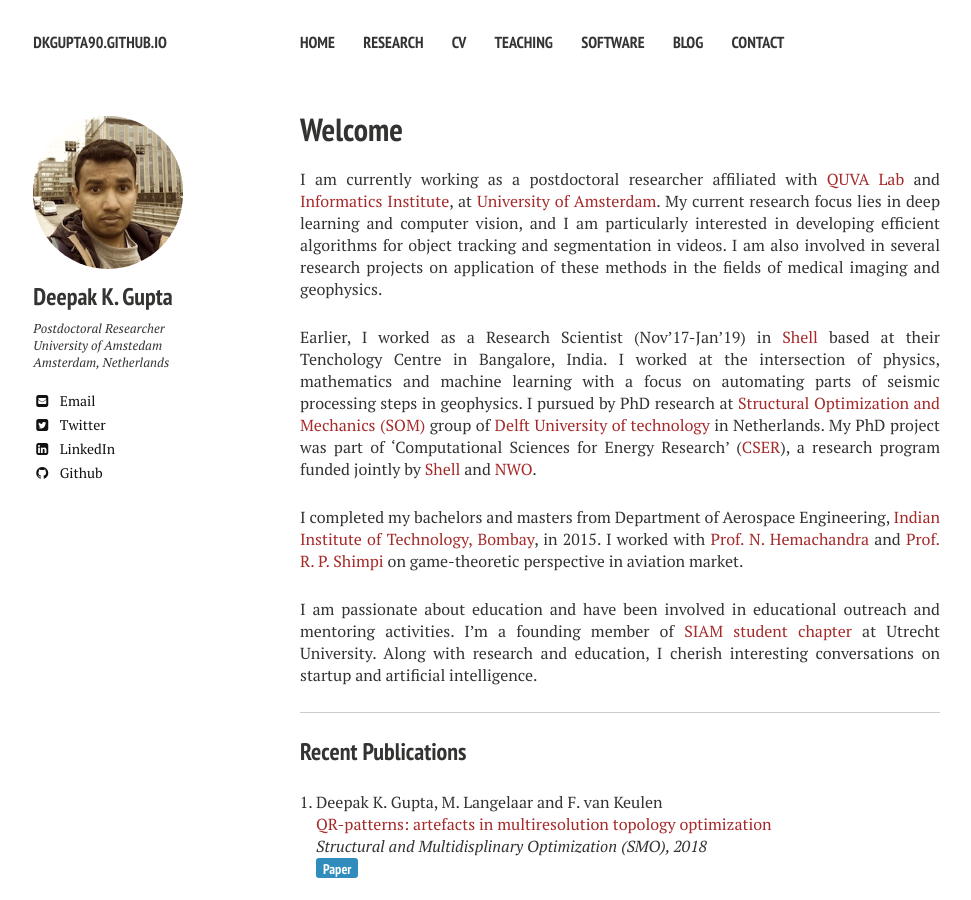
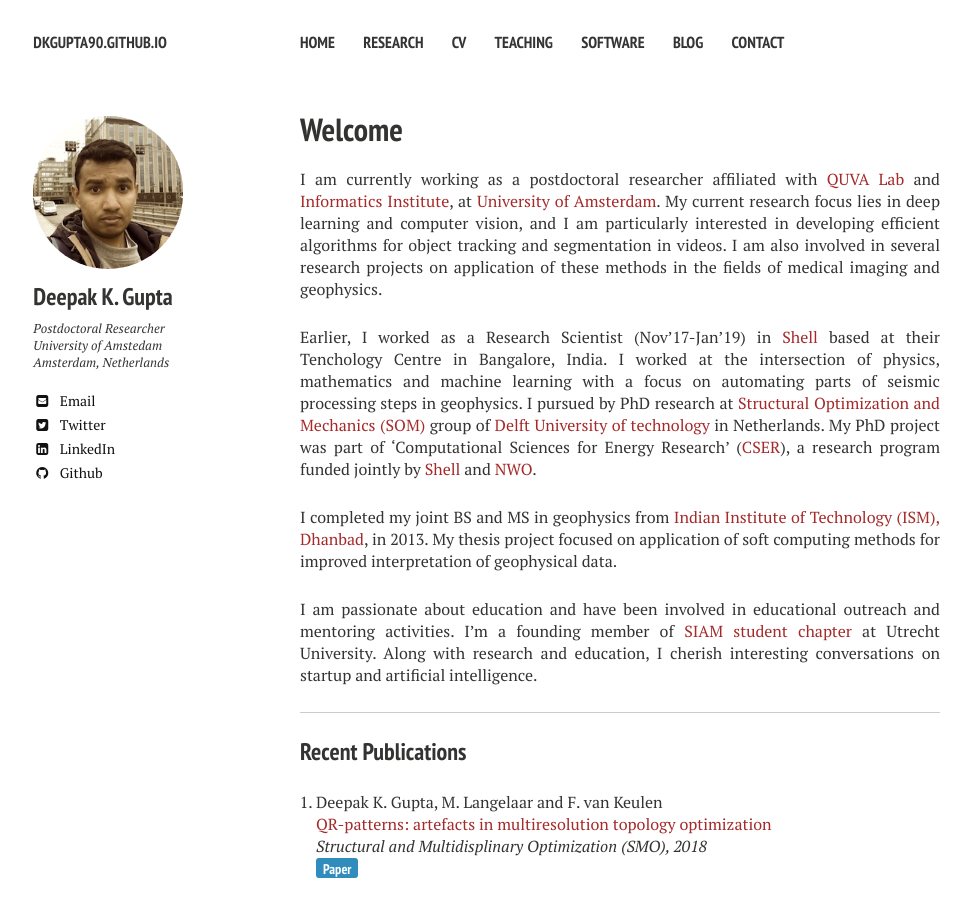
Before and after one commit to dkgupta90/dkgupta90.github.io, a Jekyll site: the page built from index.md, in a window 1280 px wide and 900 px high. Shown: the whole window, without its empty margins (20-991 px from the left). Built offline with Jekyll 4.4.1, drawn with Linux system fonts in a browser that asks for light colours; nearby versions of some CDN libraries.

Commit message:
updated index4

```diff
--- a/index.md
+++ b/index.md
@@ -9,7 +9,7 @@
 
 Earlier, I worked as a Research Scientist (Nov'17-Jan'19) in [Shell](https://www.shell.com/) based at their Tenchology Centre in Bangalore, India. I worked at the intersection of physics, mathematics and machine learning with a focus on automating parts of seismic processing steps in geophysics. I pursued by PhD research at [Structural Optimization and Mechanics (SOM)](https://www.tudelft.nl/3me/afdelingen/precision-and-microsystems-engineering-pme/research/structural-optimization-and-mechanics-som/) group of [Delft University of technology](https://www.tudelft.nl/en/) in Netherlands. My PhD project was part of 'Computational Sciences for Energy Research' ([CSER](https://www.fom.nl/en/nwo-domain-science/collaboration-with-companies/cser-2/)), a research program funded jointly by [Shell](https://www.shell.com/) and [NWO](https://www.nwo.nl/en).
 
-I completed my bachelors and masters from Department of Aerospace Engineering, [Indian Institute of Technology, Bombay](https://www.iitb.ac.in), in 2015. I worked with [Prof. N. Hemachandra](http://www.ieor.iitb.ac.in/~nh) and [Prof. R. P. Shimpi](https://www.aero.iitb.ac.in/~rpshimpi/) on game-theoretic perspective in aviation market.
+I completed my joint BS and MS in geophysics from [Indian Institute of Technology (ISM), Dhanbad](https://www.iitism.ac.in), in 2013. My thesis project focused on application of soft computing methods for improved interpretation of geophysical data.
 
 I am passionate about education and have been involved in educational outreach and mentoring activities. I'm a founding member of [SIAM student chapter](https://uusiamchapter.wordpress.com/) at Utrecht University. Along with research and education, I cherish interesting conversations on startup and artificial intelligence.
 
```
